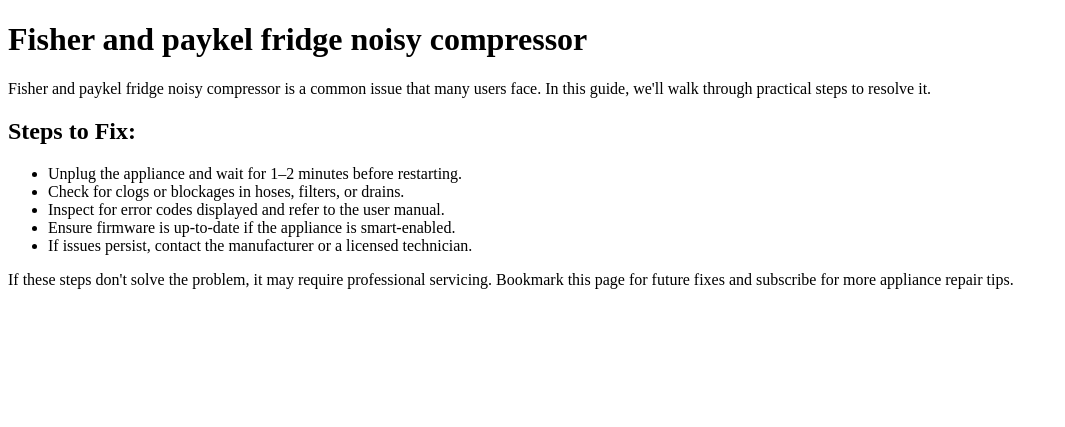
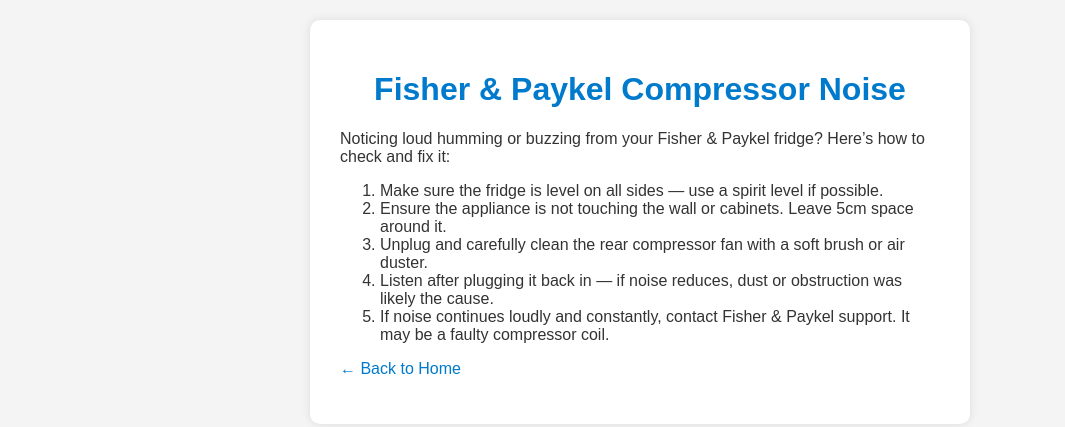
Before and after one commit to TechGlitchFix/Tech-Glitch-Fix, a plain HTML site: page post2.html in a window 1280 px wide. Shown: the whole page, without its empty margins (0-1065 px from the left). Drawn offline with Linux system fonts and the light colour scheme.

Commit message:
Fisher pykel

```diff
--- a/post2.html
+++ b/post2.html
@@ -1,23 +1,50 @@
-
 <!DOCTYPE html>
 <html lang="en">
 <head>
-    <meta charset="UTF-8">
-    <meta name="description" content="Step-by-step guide to fix: fisher and paykel fridge noisy compressor">
-    <meta name="viewport" content="width=device-width, initial-scale=1.0">
-    <title>Fisher and paykel fridge noisy compressor</title>
+  <meta charset="UTF-8" />
+  <meta name="viewport" content="width=device-width, initial-scale=1.0"/>
+  <title>Fisher & Paykel Compressor Noise</title>
+  <style>
+    body {
+      font-family: Arial, sans-serif;
+      background: #f4f4f4;
+      color: #333;
+      margin: 0;
+      padding: 20px;
+    }
+    .container {
+      max-width: 600px;
+      margin: auto;
+      background: white;
+      padding: 30px;
+      border-radius: 10px;
+      box-shadow: 0 0 10px rgba(0,0,0,0.1);
+    }
+    h1 {
+      text-align: center;
+      color: #007acc;
+    }
+    a {
+      color: #007acc;
+      text-decoration: none;
+    }
+    a:hover {
+      text-decoration: underline;
+    }
+  </style>
 </head>
 <body>
-    <h1>Fisher and paykel fridge noisy compressor</h1>
-    <p>Fisher and paykel fridge noisy compressor is a common issue that many users face. In this guide, we'll walk through practical steps to resolve it.</p>
-    <h2>Steps to Fix:</h2>
-    <ul>
-        <li>Unplug the appliance and wait for 1–2 minutes before restarting.</li>
-<li>Check for clogs or blockages in hoses, filters, or drains.</li>
-<li>Inspect for error codes displayed and refer to the user manual.</li>
-<li>Ensure firmware is up-to-date if the appliance is smart-enabled.</li>
-<li>If issues persist, contact the manufacturer or a licensed technician.</li>
-    </ul>
-    <p>If these steps don't solve the problem, it may require professional servicing. Bookmark this page for future fixes and subscribe for more appliance repair tips.</p>
+  <div class="container">
+    <h1>Fisher & Paykel Compressor Noise</h1>
+    <p>Noticing loud humming or buzzing from your Fisher & Paykel fridge? Here’s how to check and fix it:</p>
+    <ol>
+      <li>Make sure the fridge is level on all sides — use a spirit level if possible.</li>
+      <li>Ensure the appliance is not touching the wall or cabinets. Leave 5cm space around it.</li>
+      <li>Unplug and carefully clean the rear compressor fan with a soft brush or air duster.</li>
+      <li>Listen after plugging it back in — if noise reduces, dust or obstruction was likely the cause.</li>
+      <li>If noise continues loudly and constantly, contact Fisher & Paykel support. It may be a faulty compressor coil.</li>
+    </ol>
+    <p><a href="../index.html">← Back to Home</a></p>
+  </div>
 </body>
 </html>
```
